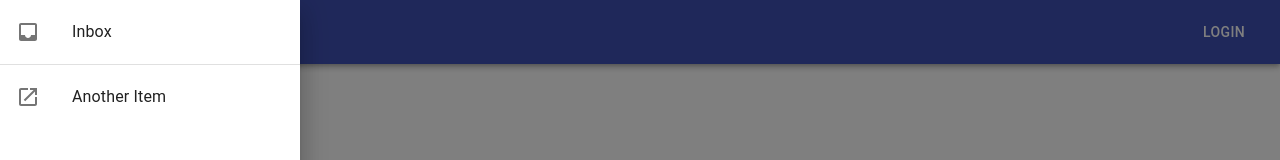
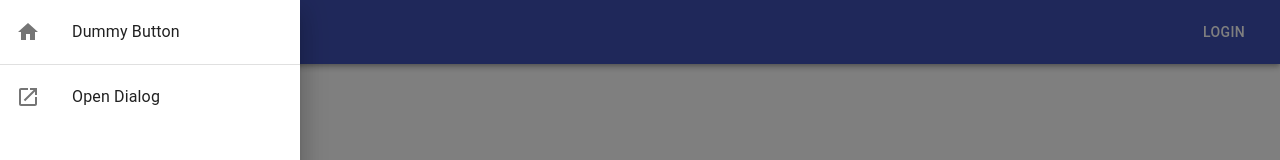
Before and after one commit to mrlewismharris/react-matui-drawer-dialog, a React (Create React App) app: page / in a window 1280 px wide. Both pictures are taken after a click on the button "menu". Shown: the top 160 px of the page. Built offline with nearby package versions, Linux system fonts and the light colour scheme.

Commit message:
Handler in state
More concise handler within the state declaration (the way it should be, not a separate function for the handler)

```diff
--- a/package.json
+++ b/package.json
@@ -10,6 +10,7 @@
     "@testing-library/user-event": "^12.8.3",
     "react": "^17.0.2",
     "react-dom": "^17.0.2",
+    "react-draggable": "^4.4.3",
     "react-scripts": "4.0.3",
     "web-vitals": "^1.1.2"
   },
--- a/src/App.js
+++ b/src/App.js
@@ -1,20 +1,16 @@
 import React, { useState } from 'react';
 import MainAppBar from './components/MainAppbar/MainAppbar';
 import './App.css';
-import MainDrawer from './components/Drawer/Drawer';
+import MainDrawer from './components/MainDrawer/MainDrawer';
 
 function App() {
 
   const [mainDrawerOpen, setMainDrawerOpen] = useState(false);
 
-  function handleMainDrawerOpen(setIsOpen) {
-    setMainDrawerOpen(setIsOpen);
-  }
-
   return (
     <React.Fragment>
-      <MainAppBar title="Titlebar" openDrawer={ () => handleMainDrawerOpen(true) } />
-      <MainDrawer open={ mainDrawerOpen } onClose={ () => handleMainDrawerOpen(false) }/>
+      <MainAppBar title="Titlebar" openDrawer={ () => setMainDrawerOpen(true) } />
+      <MainDrawer open={ mainDrawerOpen } onClose={ () => setMainDrawerOpen(false) }/>
     </React.Fragment>
   );
 }
--- a/src/components/Drawer/Drawer.js
+++ b/src/components/MainDrawer/MainDrawer.js
@@ -1,5 +1,5 @@
 import { List, ListItem, ListItemIcon, ListItemText, Divider, Drawer } from '@material-ui/core';
-import InboxIcon from '@material-ui/icons/Inbox'
+import HomeIcon from '@material-ui/icons/Home';
 import OpenInNewIcon from '@material-ui/icons/OpenInNew';
 import { makeStyles } from '@material-ui/core/styles';
 import React from 'react';
@@ -15,27 +15,27 @@ export default function MainDrawer(props) {
   const classes = useStyles();
 
   return (
-    <Drawer anchor="left" open={props.open} onClose={ props.onClose }>
+    <Drawer anchor="left" open={ props.open } onClose={ props.onClose }>
       <div
         className={classes.list}
         role="presentation"
         onClick= { props.onClose }
       >
         <List>
-          <ListItem button key="Inbox">
+          <ListItem button key="Dummy Button">
             <ListItemIcon>
-              <InboxIcon />
+              <HomeIcon />
             </ListItemIcon>
-            <ListItemText primary="Inbox" />
+            <ListItemText primary="Dummy Button" />
           </ListItem>
         </List>
         <Divider />
         <List>
-          <ListItem button key="Another Item">
+          <ListItem button key="Open Dialog">
             <ListItemIcon>
               <OpenInNewIcon />
             </ListItemIcon>
-            <ListItemText primary="Another Item" />
+            <ListItemText primary="Open Dialog" />
           </ListItem>
         </List>
       </div>
```
Also changed, not shown: 1 other file (tests, documents, lock files or other folders).
